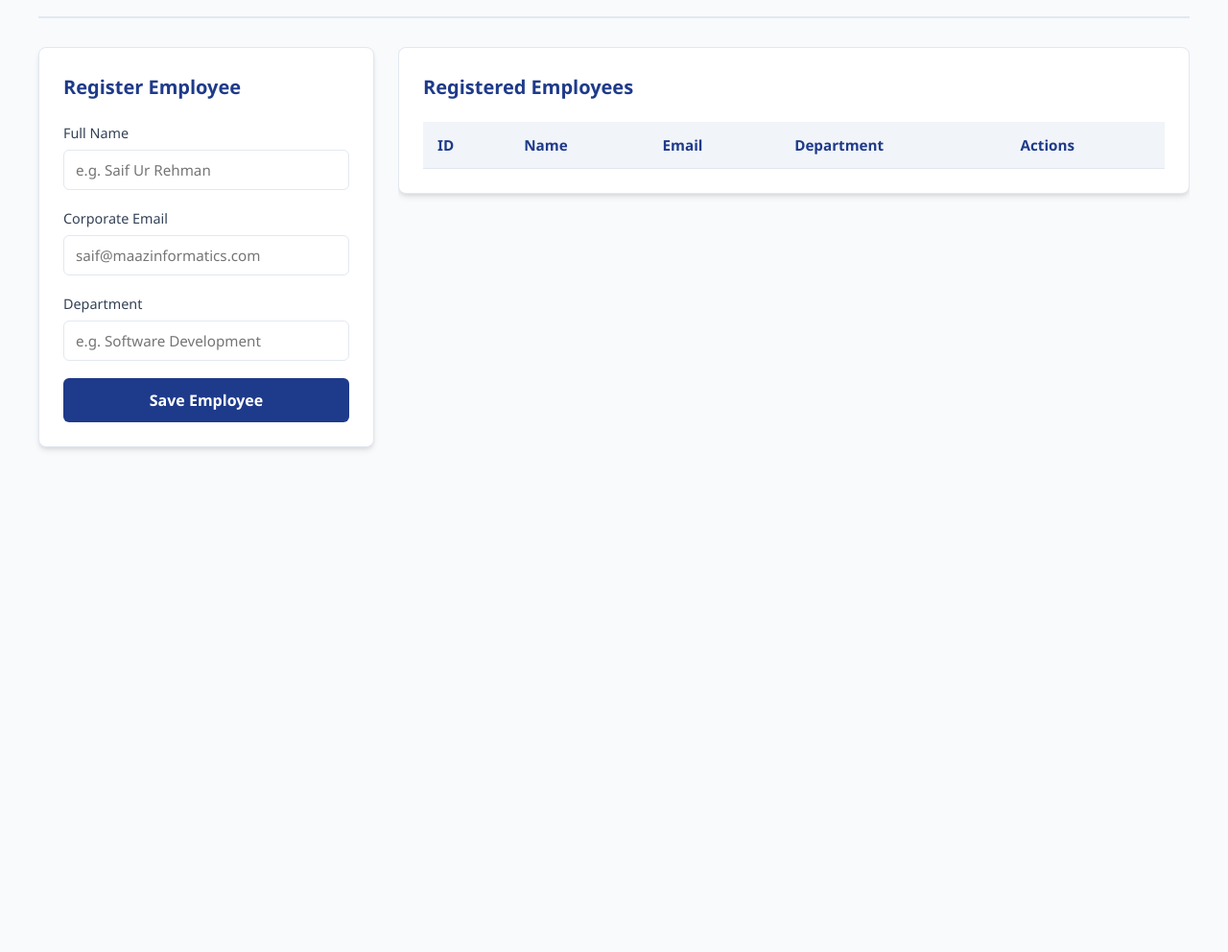
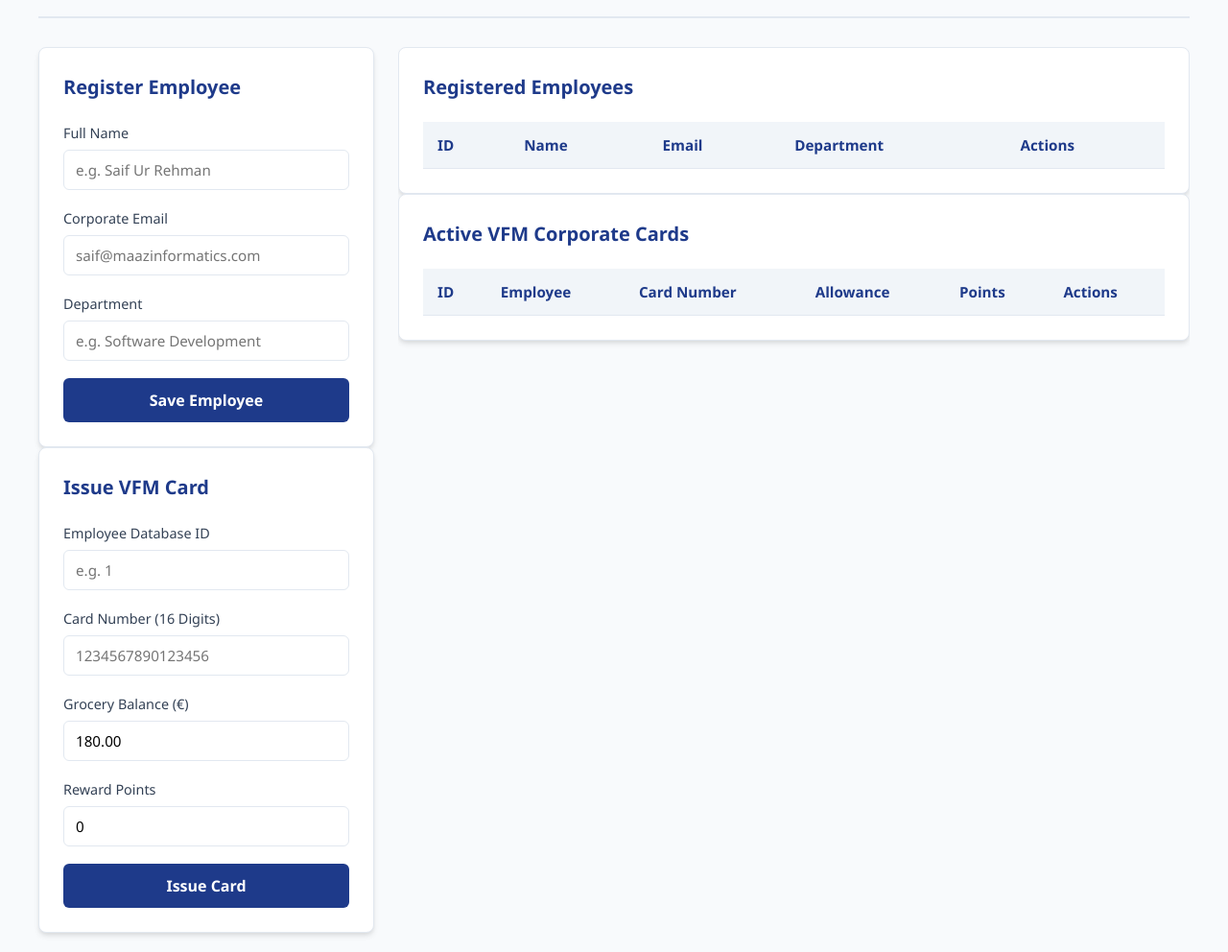
Before and after one commit to saiffemalik/CA_TWO, a website: page public/index.html in a window 1280 px wide. Shown: the part 105-1097 px from the top of the page at 96% size. Before the commit the page ends 800 px from the top, so only its background shows below. Drawn offline with Linux system fonts and the light colour scheme; no server answers.

Commit message:
feat:View For VFMCard

```diff
--- a/public/index.html
+++ b/public/index.html
@@ -219,6 +219,35 @@
                     </form>
                 </div>
 
+                <div class="card-box" id="vfmSection">
+                    <h3 id="vfmFormTitle">Issue VFM Card</h3>
+                    <form id="vfmForm">
+                        <input type="hidden" id="cardId">
+
+                        <div class="form-group">
+                            <label>Employee Database ID</label>
+                            <input type="number" id="employeeId" placeholder="e.g. 1" required>
+                        </div>
+                        <div class="form-group">
+                            <label>Card Number (16 Digits)</label>
+                            <input type="text" id="cardNumber" placeholder="1234567890123456" maxlength="16" required>
+                        </div>
+                        <div class="form-group">
+                            <label>Grocery Balance (€)</label>
+                            <input type="number" id="groceryAllowance" step="0.01" value="180.00" required>
+                        </div>
+                        <div class="form-group">
+                            <label>Reward Points</label>
+                            <input type="number" id="rewardPoints" value="0" required>
+                        </div>
+
+                        <button type="submit" id="vfmSubmitBtn">Issue Card</button>
+                        <button type="button" id="vfmCancelEditBtn"
+                            style="display: none; background-color: #c62828; color: white; width: 100%; border: none; padding: 12px; border-radius: 6px; font-size: 1rem; font-weight: 600; cursor: pointer; margin-top: 10px;">Cancel
+                            Edit</button>
+                    </form>
+                </div>
+
             </div>
 
             <div class="main-content">
@@ -237,6 +266,22 @@
                         <tbody></tbody>
                     </table>
                 </div>
+                <div class="card-box">
+                    <h3>Active VFM Corporate Cards</h3>
+                    <table id="vfmTable">
+                        <thead>
+                            <tr>
+                                <th>ID</th>
+                                <th>Employee</th>
+                                <th>Card Number</th>
+                                <th>Allowance</th>
+                                <th>Points</th>
+                                <th>Actions</th>
+                            </tr>
+                        </thead>
+                        <tbody></tbody>
+                    </table>
+                </div>
             </div>
         </div>
     </div>
```
